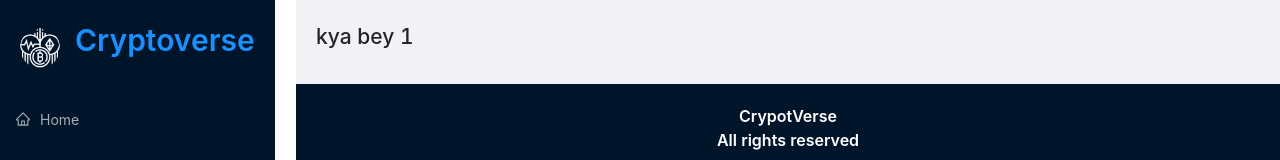
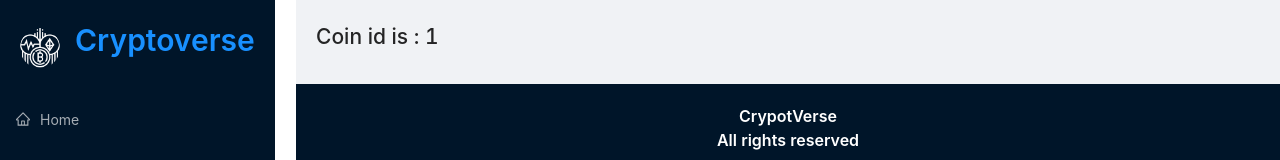
Before and after one commit to prasad-rohit/Cryptobit, a React (Create React App) app: page /crypto/1 in a window 1280 px wide. Shown: the top 160 px of the page. Built offline with nearby package versions, Linux system fonts and the light colour scheme.

Commit message:
Production

```diff
--- a/package.json
+++ b/package.json
@@ -23,9 +23,10 @@
   },
   "scripts": {
     "start": "react-scripts start",
-    "build": "CI= npm run build",
+    "predeploy": "npm run build",
+    "deploy": "gh-pages -d build",
+    "build": "react-scripts build",
     "test": "react-scripts test",
-    "deploy": "gh-pages -d build",
     "eject": "react-scripts eject"
   },
   "eslintConfig": {
--- a/src/components/CryptoDetails.jsx
+++ b/src/components/CryptoDetails.jsx
@@ -34,7 +34,7 @@ const CryptoDetails = () => {
 
     return(
         <>
-            <h1>kya bey {coinId}</h1>
+            <h1>Coin id is : {coinId}</h1>
         </>
     )
 }
```
Also changed, not shown: src/App.css (line endings or trailing spaces), src/app/store.js (line endings or trailing spaces), src/components/Navbar.jsx (line endings or trailing spaces), src/components/cryptocurrencies.jsx (line endings or trailing spaces), src/components/exchanges.jsx (line endings or trailing spaces), src/components/homepages.jsx (line endings or trailing spaces), src/components/index.js (line endings or trailing spaces), src/components/news.jsx (line endings or trailing spaces), src/services/cryptoApi.js (line endings or trailing spaces), src/services/cryptoNewsApi.js (line endings or trailing spaces).
